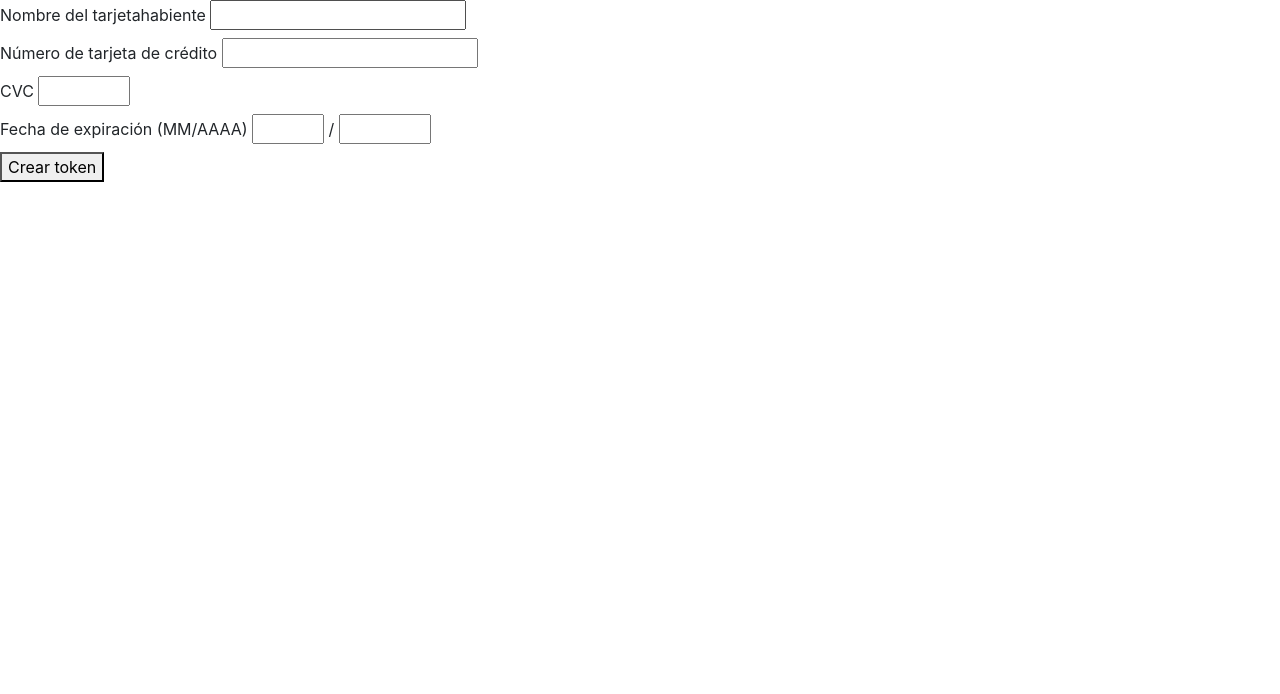
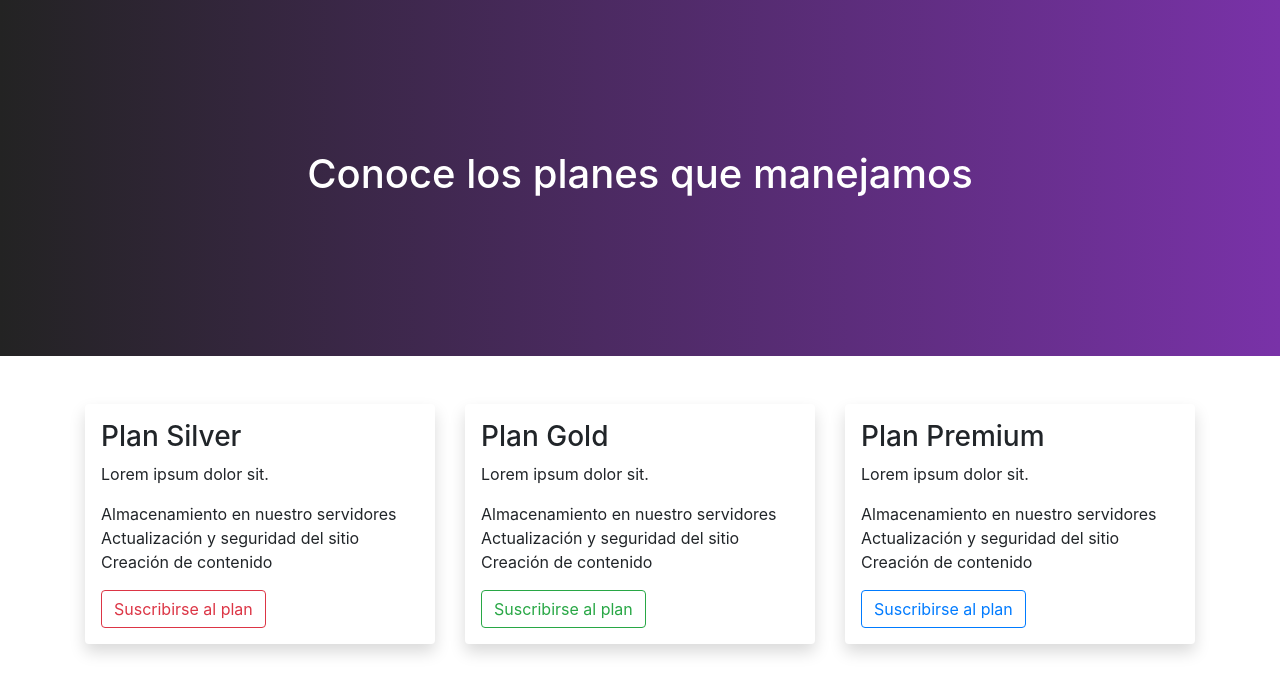
Before and after one commit to danramzdev/conekta-subscriptions, a PHP site: template views/index.twig in a window 1280 px wide. Shown: the top 694 px of the page. Run offline with PHP 8.4, Linux system fonts and the light colour scheme; the template is opened without the code that fills it, so the values that code supplies are empty; some libraries are stand-ins or nearby versions.

Commit message:
Add plan suscription

```diff
--- a/views/index.twig
+++ b/views/index.twig
@@ -5,43 +5,63 @@
     <meta name="viewport"
           content="width=device-width, user-scalable=no, initial-scale=1.0, maximum-scale=1.0, minimum-scale=1.0">
     <meta http-equiv="X-UA-Compatible" content="ie=edge">
-    <title>Conekta Suscriptores</title>
+    <title>Planes</title>
     <link rel="stylesheet" href="https://stackpath.bootstrapcdn.com/bootstrap/4.3.1/css/bootstrap.min.css" integrity="sha384-ggOyR0iXCbMQv3Xipma34MD+dH/1fQ784/j6cY/iJTQUOhcWr7x9JvoRxT2MZw1T" crossorigin="anonymous">
-    <script type="text/javascript" src="https://cdn.conekta.io/js/latest/conekta.js"></script>
-    <script type="text/javascript" src="https://ajax.googleapis.com/ajax/libs/jquery/1.10.2/jquery.min.js"></script>
+    <link rel="stylesheet" href="assets/css/style.css">
 </head>
 <body>
-<form action="cobro.php" method="POST" id="card-form">
-    <span class="card-errors"></span>
-    <div>
-        <label>
-            <span>Nombre del tarjetahabiente</span>
-            <input type="text" size="20" data-conekta="card[name]">
-        </label>
+
+    <div class="hero">
+        <div class="container">
+            <h1 class="text-center">Conoce los planes que manejamos</h1>
+        </div>
     </div>
-    <div>
-        <label>
-            <span>Número de tarjeta de crédito</span>
-            <input type="text" size="20" data-conekta="card[number]">
-        </label>
+
+    <div class="container">
+        <div class="row">
+            <div class="col-4 my-5">
+                <div class="shadow p-3 bg-white rounded">
+                    <h3>Plan Silver</h3>
+                    <p>Lorem ipsum dolor sit.</p>
+                    <ul>
+                        <li>Almacenamiento en nuestro servidores</li>
+                        <li>Actualización y seguridad del sitio</li>
+                        <li>Creación de contenido</li>
+                    </ul>
+                    <a href="/plan/checkout?id=plan-semanal">
+                        <button class="btn btn-outline-danger">Suscribirse al plan</button>
+                    </a>
+                </div>
+            </div>
+            <div class="col-4 my-5">
+                <div class="shadow p-3 bg-white rounded">
+                    <h3>Plan Gold</h3>
+                    <p>Lorem ipsum dolor sit.</p>
+                    <ul>
+                        <li>Almacenamiento en nuestro servidores</li>
+                        <li>Actualización y seguridad del sitio</li>
+                        <li>Creación de contenido</li>
+                    </ul>
+                    <a href="/plan/checkout?id=plan-gold">
+                        <button class="btn btn-outline-success">Suscribirse al plan</button>
+                    </a>
+                </div>
+            </div>
+            <div class="col-4 my-5">
+                <div class="shadow p-3 bg-white rounded">
+                    <h3>Plan Premium</h3>
+                    <p>Lorem ipsum dolor sit.</p>
+                    <ul>
+                        <li>Almacenamiento en nuestro servidores</li>
+                        <li>Actualización y seguridad del sitio</li>
+                        <li>Creación de contenido</li>
+                    </ul>
+                    <a href="/plan/checkout?id=plan-premium">
+                        <button class="btn btn-outline-primary">Suscribirse al plan</button>
+                    </a>
+                </div>
+            </div>
+        </div>
     </div>
-    <div>
-        <label>
-            <span>CVC</span>
-            <input type="text" size="4" data-conekta="card[cvc]">
-        </label>
-    </div>
-    <div>
-        <label>
-            <span>Fecha de expiración (MM/AAAA)</span>
-            <input type="text" size="2" data-conekta="card[exp_month]">
-        </label>
-        <span>/</span>
-        <input type="text" size="4" data-conekta="card[exp_year]">
-    </div>
-    <button type="submit">Crear token</button>
-</form>
-
-    <script src="assets/js/conekta-client.js"></script>
 </body>
 </html>
```
Also changed, not shown: app/Controllers/PlanController.php (+46 -1 lines), public/index.php (+6 -2 lines), views/checkout.twig (added, +83 -0 lines), views/lib/script-conekta.twig (added, +26 -0 lines), views/plan.twig (+0 -33 lines), public/assets/css/style.css (added), public/assets/js/conekta-client.js, 2 other files.
